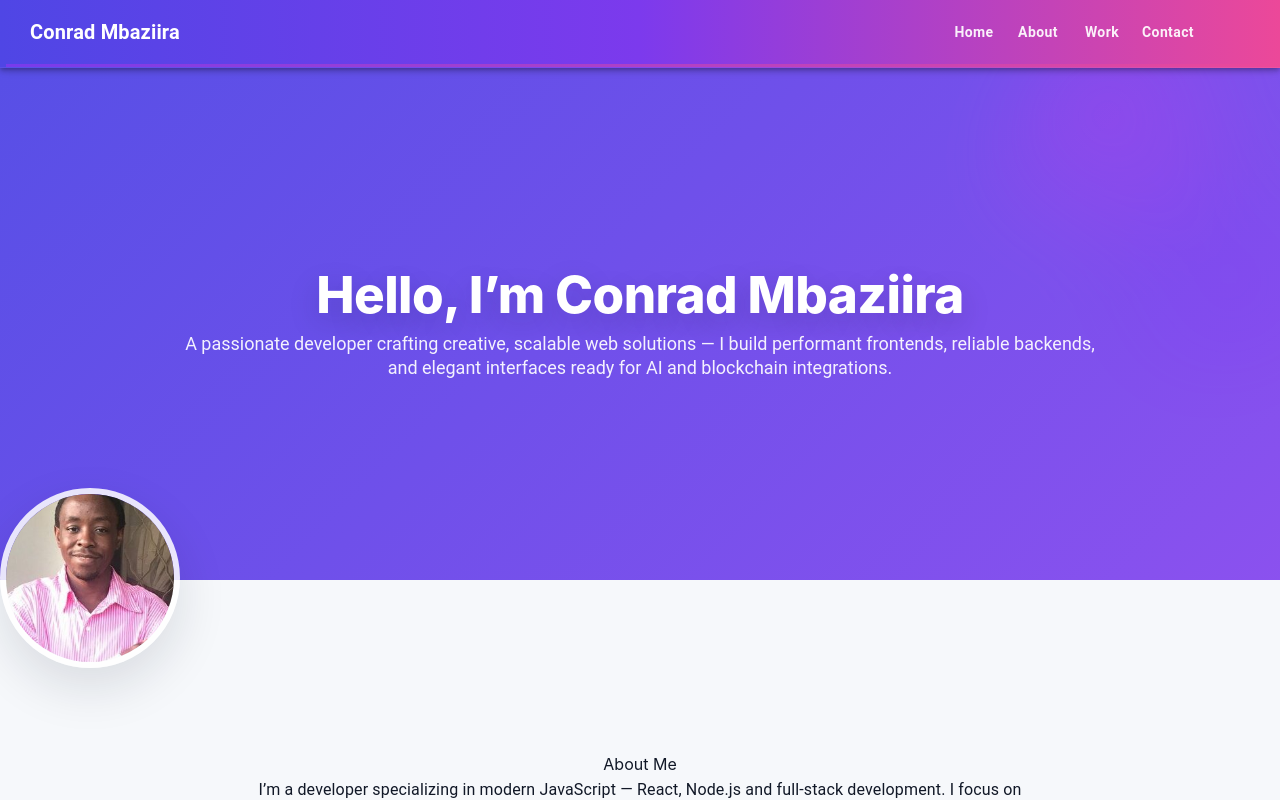
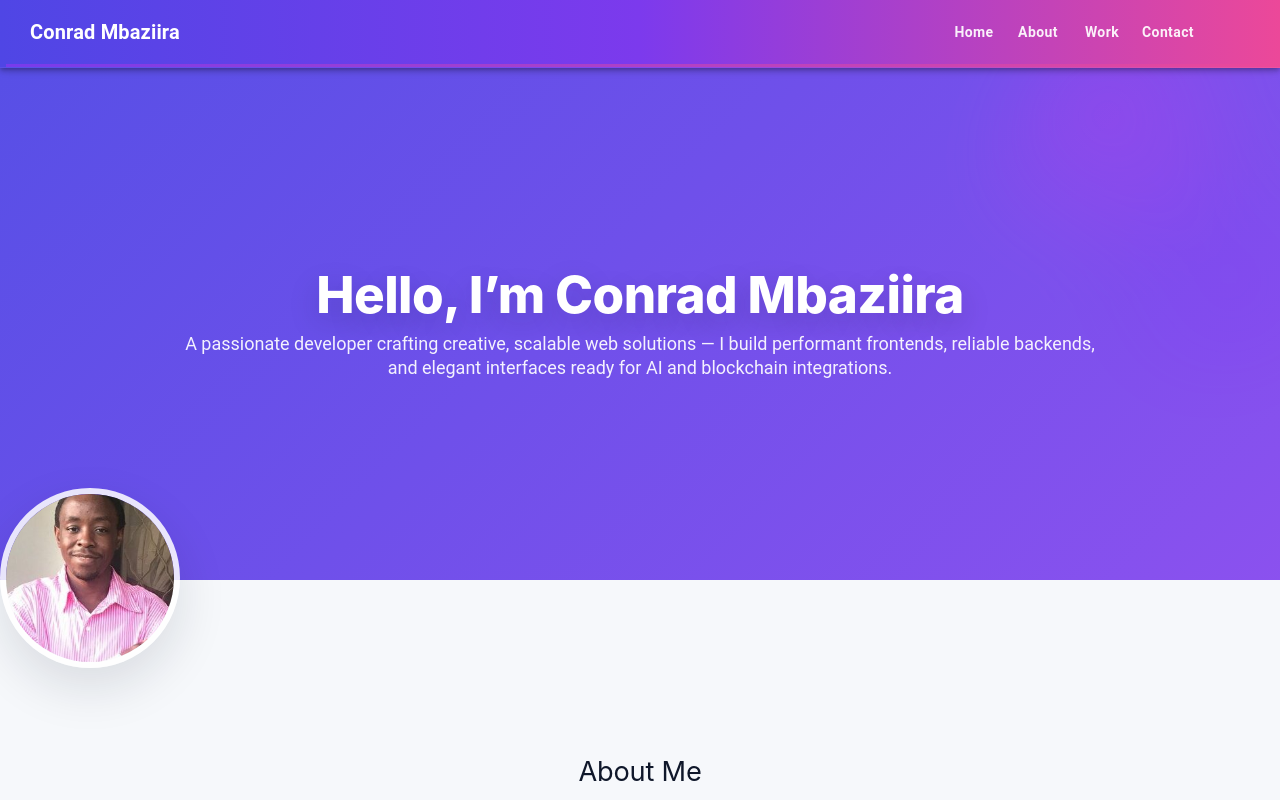
Before and after one commit to ConradPB/portfolio-react-update, a React (Vite) app in the folder portfolio/: page / in a window 1280 px wide. Shown: the top 800 px of the page. Built offline with nearby package versions, Linux system fonts and the light colour scheme; some icons are missing.

Commit message:
section tiles style added

```diff
--- a/portfolio/src/index.css
+++ b/portfolio/src/index.css
@@ -131,3 +131,21 @@ body {
   transform: translateY(-6px) scale(1.03);
   box-shadow: 0 28px 70px rgba(15,23,42,0.16);
 }
+
+/* ---------- SECTION TITLES ---------- */
+h2 {
+  font-size: 1.7rem;
+  margin-bottom: 8px;
+  color: #0f172a;
+  letter-spacing: -0.2px;
+}
+
+h2::after{
+  content:'';
+  display:block;
+  width:56px;
+  height:4px;
+  margin:10px auto 0;
+  border-radius:3px;
+  background: linear-gradient(90deg, rgba(79,70,229,0.95), rgba(236,72,153,0.95));
+}
```
